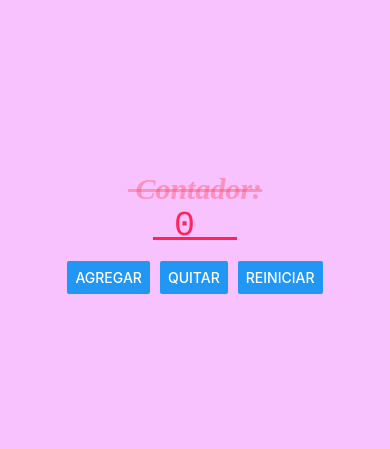
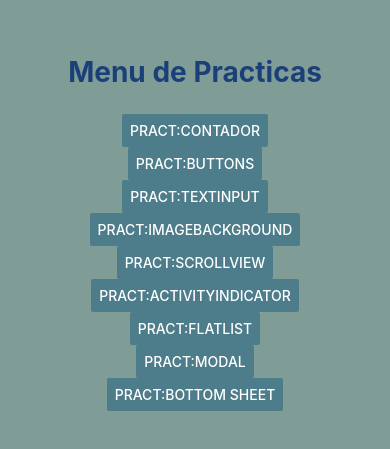
Before and after one commit to 124048712-dotcom/PAM213, a React Native app in the folder intro/: screen / in a window 390 px wide. Shown: the part 189-638 px from the top of the page. Built offline with nearby package versions, Linux system fonts and the light colour scheme.

Commit message:
Creacion de 9 botones, se le agrego estilo, cambie de colores, centre los botones, se agrego un screen para cada boton,

```diff
--- a/intro/App.js
+++ b/intro/App.js
@@ -1,23 +1,10 @@
-//1. imports: zona de importaciones
-import { StatusBar } from 'expo-status-bar';
-import { StyleSheet, Text, View, Button } from 'react-native';
-import ContadorScreen from './screens/ContadorScreen';
 
-//2. Main: Zona de componentes
+import MenuScreen from './screens/MenuScreen';
+
+
 export default function App() {
 
   return (
-    <ContadorScreen></ContadorScreen>
+    <MenuScreen/>
   );
 }
-
-//3. Estilos: zona de estetica y posicionamiento
-const styles = StyleSheet.create({
-  container: {
-    flex: 1,
-    backgroundColor: '#fff',
-    alignItems: 'center',
-    justifyContent: 'center',
-  },
-
-});
--- /dev/null
+++ b/intro/screens/ActivityIndicator.js
@@ -0,0 +1,12 @@
+import { Text, StyleSheet, View } from 'react-native'
+
+export default function ActivityIndicator () {
+    return (
+      <View>
+        <Text>ActivityIndicator</Text>
+      </View>
+    )
+  }
+
+
+const styles = StyleSheet.create({})
--- /dev/null
+++ b/intro/screens/BotonesScreen.js
@@ -0,0 +1,13 @@
+import { Text, StyleSheet, View } from 'react-native'
+
+export default function BotonesScreen() {
+
+    return (
+      <View>
+        <Text>Proximamente por Jose Maria y equipo</Text>
+      </View>
+    )
+
+}
+
+const styles = StyleSheet.create({})
--- /dev/null
+++ b/intro/screens/BottomSheetScreen.js
@@ -0,0 +1,12 @@
+import { Text, StyleSheet, View } from 'react-native'
+
+export default function BottomSheetScreen  () {
+    return (
+      <View>
+        <Text>BottomSheetScreen</Text>
+      </View>
+    )
+  }
+
+
+const styles = StyleSheet.create({})
--- /dev/null
+++ b/intro/screens/FlatListScreen.js
@@ -0,0 +1,12 @@
+import { Text, StyleSheet, View } from 'react-native'
+
+export default function FlatListScreen ()  {
+    return (
+      <View>
+        <Text>FlatListScreen</Text>
+      </View>
+    )
+  }
+
+
+const styles = StyleSheet.create({})
--- /dev/null
+++ b/intro/screens/ImageScreen.js
@@ -0,0 +1,13 @@
+import { Text, StyleSheet, View } from 'react-native'
+
+
+export default function ImageScreen () {
+    return (
+      <View>
+        <Text>ImageScreen</Text>
+      </View>
+    )
+  }
+
+
+const styles = StyleSheet.create({})
--- /dev/null
+++ b/intro/screens/MenuScreen.js
@@ -0,0 +1,77 @@
+import { Text, StyleSheet, View, Button} from 'react-native'
+import React, { useState } from 'react'
+import ContadorScreen from './ContadorScreen'
+import BotonesScreen from './BotonesScreen'
+import { FlatList, TextInput } from 'react-native-web';
+import TextInputScreen from './TextInputScreen';
+import ImageScreen from './ImageScreen';
+import ScrollViewScreen from './ScrollViewScreen';
+import ActivityIndicator from './ActivityIndicator';
+import FlatListScreen from './FlatListScreen';
+import ModalScreen from './ModalScreen';
+import BottomSheetScreen from './BottomSheetScreen';
+
+export default function MenuScreen() {
+
+    const [screen,setScreen] = useState('menu');
+
+    switch(screen){
+        case 'contador':
+            return <ContadorScreen/>
+        case 'botones':
+            return <BotonesScreen/>
+        case 'TextInput':
+            return <TextInputScreen/>
+        case 'ImageBackground':
+            return <ImageScreen/>
+        case 'ScrollView':
+            return <ScrollViewScreen/>
+        case 'ActivityIndicator':
+            return <ActivityIndicatorScreen/>
+        case 'FlatList':
+            return<FlatListScreen/>
+        case 'Modal':
+            return<ModalScreen/>
+        case 'BottomSheet':
+            return<BottomSheetScreen/>
+        case 'menu':
+            default:
+                    return (
+                        <View style={styles.container}>
+                        <Text style={styles.title}>Menu de Practicas</Text>
+
+                        <Button title='Pract:Contador'color="#4D7C8A" onPress={()=>setScreen('contador')}/>
+                        <Button title='Pract:Buttons' color="#4D7C8A" onPress={()=>setScreen('botones')}/>
+                        <Button title='Pract:TextInput' color="#4D7C8A" onPress={()=>setScreen('TextInput')}/>
+                        <Button title='Pract:ImageBackground' color="#4D7C8A" onPress={()=>setScreen('ImageBackground')}/>
+                        <Button title='Pract:ScrollView' color="#4D7C8A" onPress={()=>setScreen('ScrollView')}/>
+                        <Button title='Pract:ActivityIndicator' color="#4D7C8A" onPress={()=>setScreen('ActivityIndicator')}/>
+                        <Button title='Pract:FlatList'color="#4D7C8A" onPress={()=>setScreen('FlatList')}/>
+                        <Button title='Pract:Modal'color="#4D7C8A" onPress={()=>setScreen('Modal')}/>
+                        <Button title='Pract:Bottom Sheet'color="#4D7C8A" onPress={()=>setScreen('BottomSheet')}/>
+                        </View>
+                    )
+    }
+
+
+
+}
+
+const styles = StyleSheet.create({
+  container: {
+    flex: 1,
+    backgroundColor: '#7f9c96',
+    alignItems: 'center',
+    justifyContent: 'center',
+    paddingVertical: 40,
+  },
+  title: {
+    fontSize: 28,
+    fontWeight: 'bold',
+    color: '#1B4079',
+    marginBottom: 25,
+    textAlign: 'center',
+  },
+
+
+});
--- /dev/null
+++ b/intro/screens/ModalScreen.js
@@ -0,0 +1,12 @@
+import { Text, StyleSheet, View } from 'react-native'
+
+export default function ModalScreen  () {
+    return (
+      <View>
+        <Text>ModalScreen</Text>
+      </View>
+    )
+  }
+
+
+const styles = StyleSheet.create({})
--- /dev/null
+++ b/intro/screens/ScrollViewScreen.js
@@ -0,0 +1,13 @@
+import { Text, StyleSheet, View } from 'react-native'
+
+
+export default function ScrollViewScreen () {
+    return (
+      <View>
+        <Text>ScrollViewScreen</Text>
+      </View>
+    )
+  }
+
+
+const styles = StyleSheet.create({})
--- /dev/null
+++ b/intro/screens/TextInputScreen.js
@@ -0,0 +1,12 @@
+import { Text, StyleSheet, View } from 'react-native'
+
+export default function TextInputScreen() {
+    return (
+      <View>
+        <Text>TextInputScreen</Text>
+      </View>
+    )
+  }
+
+
+const styles = StyleSheet.create({})
```
